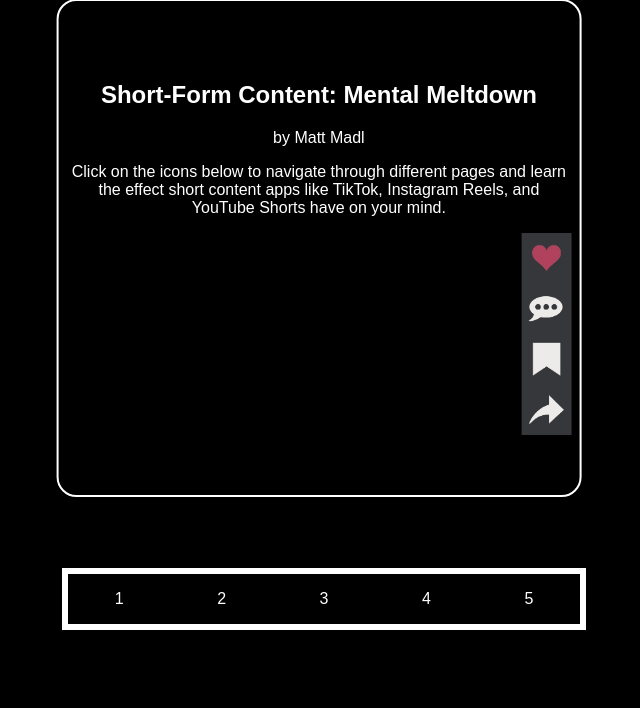
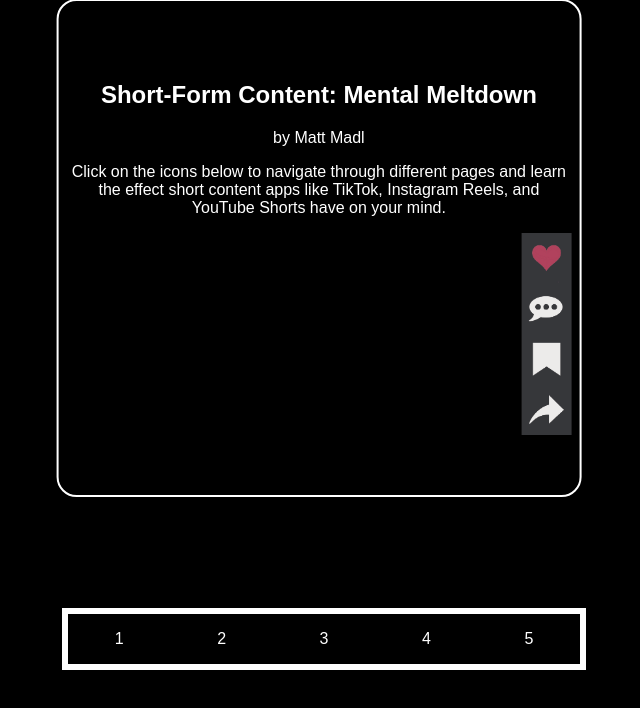
Before and after one commit to MattMadl/Kiosk3, a plain HTML site: page menu.html in a window 1280 px wide. Shown: the whole page, without its empty margins (316-956 px from the left). Drawn offline with Linux system fonts and the light colour scheme.

Commit message:
Add files via upload

```diff
--- a/style.css
+++ b/style.css
@@ -179,7 +179,7 @@ button:hover {
   justify-content: space-around;
   flex-wrap: wrap;
   transform: translateX(-50%);
-  margin-bottom: -30px; /* Adjust margin to make space for the compressed sidebar */
+  margin-bottom: -70px; /* Adjust margin to make space for the compressed sidebar */
   border: 6px solid white; /* Add a 2px solid white border */
   border-radius: 0px; /* Set the border-radius to 10px for rounded corners */
 }
```
